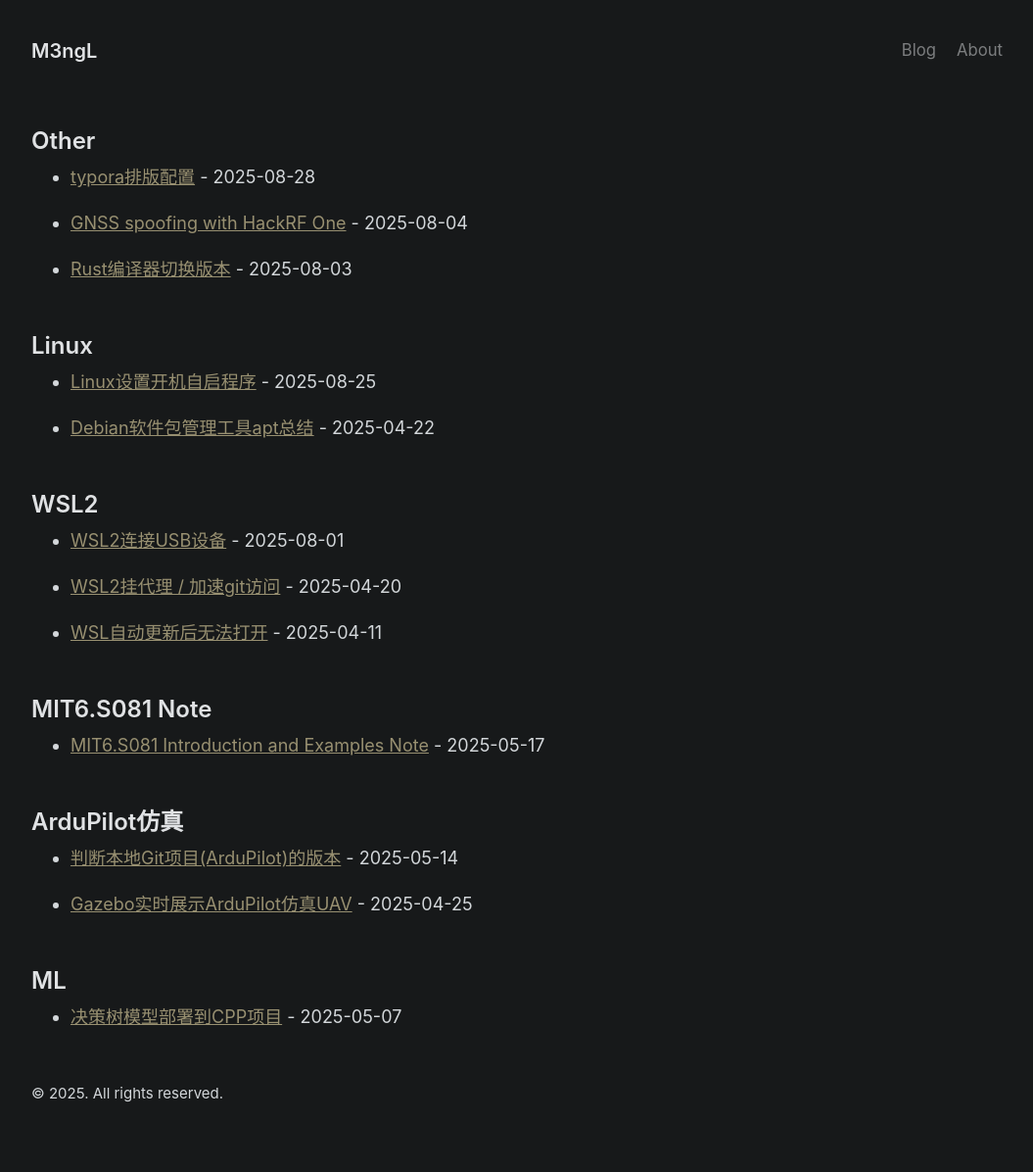
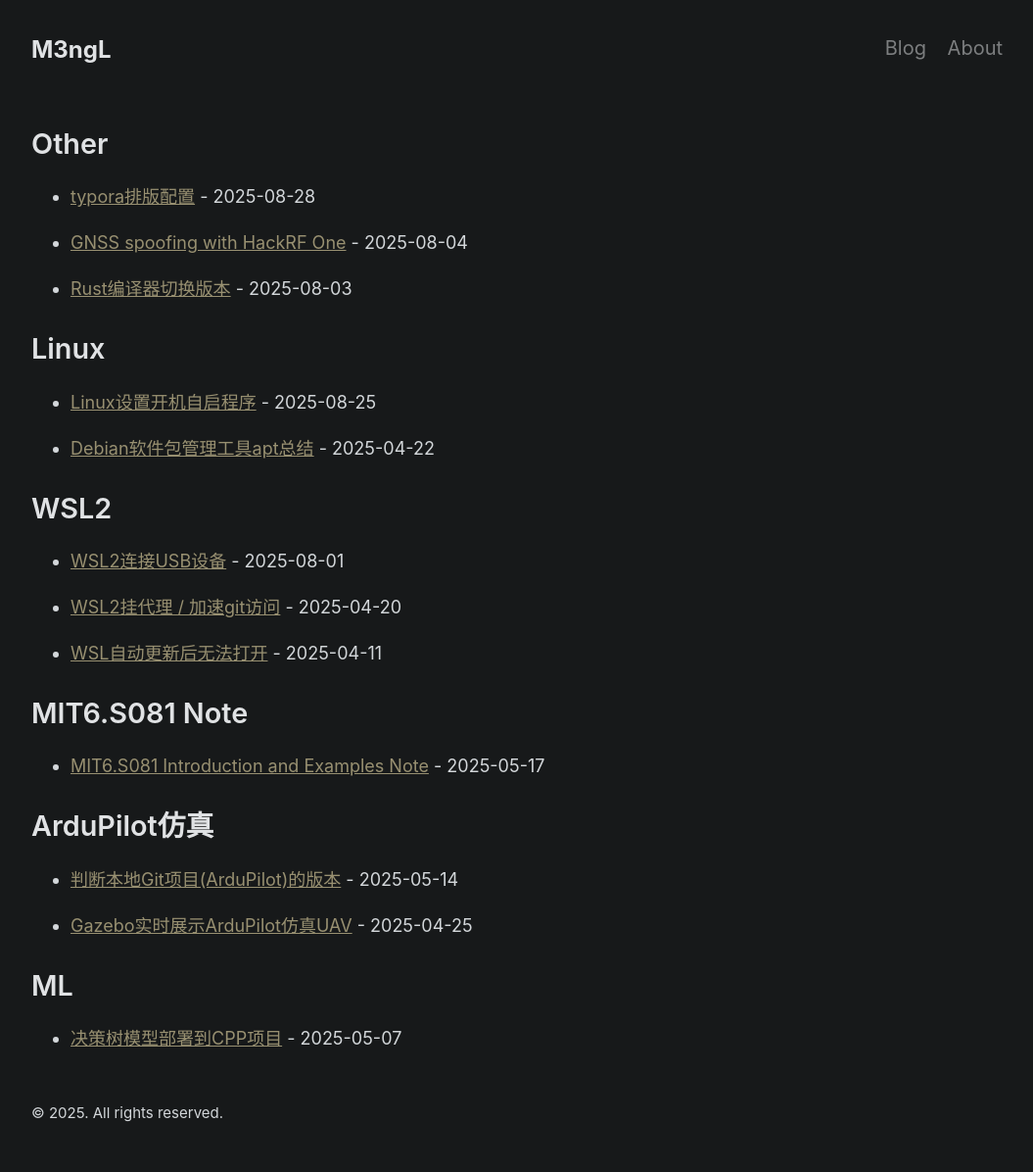
Before and after one commit to M3ngL/M3ngL.github.io, a Jekyll site: the page built from index.html, in a window 1280 px wide. Shown: the whole page at 98% size, without its empty margins (112-1167 px from the left). Built offline with Jekyll 4.4.1, drawn with Linux system fonts in a browser that asks for light colours; the list of posts is cut into pages by our own code.

Commit message:
update post/index.html setting.

```diff
--- a/_sass/_base.scss
+++ b/_sass/_base.scss
@@ -70,13 +70,30 @@
 }
 
 
-article h2,
-article h3,
-article h4,
-article h5,
-article h6 {
+article h2{
   position: relative;
   padding-bottom: 0.3em;
   margin-bottom: 1em;
   border-bottom: 3px solid #53595d;
 }
+article h3{
+  position: relative;
+  padding-bottom: 0.3em;
+  margin-bottom: 0.5em;
+}
+article h4 {
+  position: relative;
+  padding-bottom: 0.3em;
+  // margin-bottom: 1.5em;
+}
+article h5 {
+  position: relative;
+  padding-bottom: 0.3em;
+  // margin-bottom: 1.5em;
+}
+article h6 {
+  position: relative;
+  padding-bottom: 0.3em;
+  // margin-bottom: 1.5em;
+  // border-bottom: 3px solid #53595d;
+}
--- a/_sass/_masthead.scss
+++ b/_sass/_masthead.scss
@@ -10,7 +10,9 @@
 
 .masthead-title {
   margin-bottom: 0;
-
+  font-size: 1.5rem;      // 主页标题大小
+  line-height: 1.1;       // 主页标题行间距
+  font-weight: 700;
   a {
     color: inherit;
     text-decoration: none;
--- a/_sass/_type.scss
+++ b/_sass/_type.scss
@@ -10,27 +10,37 @@
 }
 
 h1 {
-  font-size: 2rem;
+  font-size: 3.5rem;
 }
 
 h2 {
-  margin-top: 1rem;
-  font-size: 1.5rem;
+  margin-top: 1.5rem;
+  font-size: 2.5rem;
 }
 
 h3 {
-  margin-top: 1.5rem;
-  font-size: 1.25rem;
+  margin-top: 1.4rem;
+  font-size: 2.3rem;
+  // color: #66CCFF;
 }
 
-h4, h5, h6 {
+h4{
   margin-top: 1rem;
-  font-size: 1rem;
+  font-size: 1.75rem;
+  color: #99CCFF;
+}
+
+h5, h6 {
+  margin-top: 1rem;
+  font-size: 1.5rem;
 }
 
 p {
   margin-top: 0;
   margin-bottom: 1rem;
+  line-height: 2;
+  letter-spacing: 0.05em; // 字母间距
+  // word-spacing: 0.05em;    // 单词间距
 }
 
 ul, ol, dl {
--- a/index.html
+++ b/index.html
@@ -6,9 +6,9 @@
 <div class="posts">
   {% assign postsByCategory = site.posts | group_by: "category" %}
 {% for category in postsByCategory %}
-  <h2>{{ category.name }}</h2>
+  <h2 style="font-size:1.8rem; margin-bottom:1.4rem;">{{ category.name }}</h2>
 
-  <ul style="margin-bottom: 50px;">
+  <ul style="margin-bottom: 30px;">
     {% for post in category.items %}
       <li style="margin-bottom: 20px;">
         <a href="{{ post.url }}">{{ post.title }}</a> - {{ post.date | date: "%Y-%m-%d" }}
```
Also changed, not shown: archive.md (+2 -2 lines).
